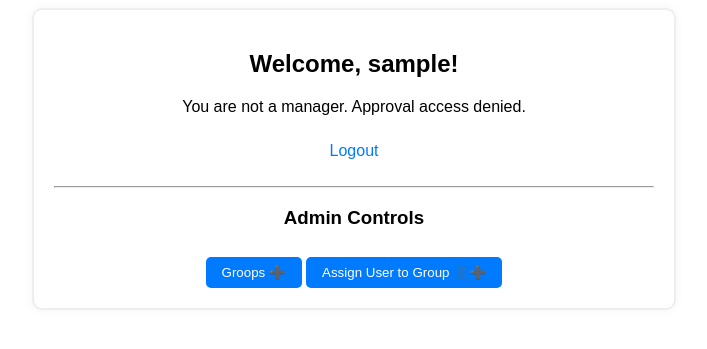
After one commit to SridharSrid/Purchase-Order-Workflow-in-Django, a Django app: page / in a window 1280 px wide. The commit adds this page. Shown: the top 349 px of the page, without its empty margins (286-993 px from the left). Run offline with Django 5.2, Linux system fonts and the light colour scheme; the visitor is signed in with stand-in values (Sample User, id 1).

Commit message:
modification need

```diff
--- /dev/null
+++ b/inventory_project/inventory/templates/inventory/dashboard.html
@@ -0,0 +1,180 @@
+<!-- <!DOCTYPE html>
+<html lang="en">
+<head>
+    <meta charset="UTF-8">
+    <title>Dashboard</title>
+</head>
+<body>
+    <h2>Welcome, {{ request.user.username }}!</h2>
+
+    {% if request.user.groups.all %}
+        <p>Your role(s):
+            {% for group in request.user.groups.all %}
+                <strong>{{ group.name }}</strong>{% if not forloop.last %}, {% endif %}
+            {% endfor %}
+        </p>
+    {% endif %}
+
+    {% if is_manager %}
+        <p><a href="{% url 'approve_po_list' %}">Go to Purchase Order Approvals</a></p>
+    {% else %}
+        <p>You are not a manager. Approval access denied.</p>
+    {% endif %}
+
+    <p><a href="{% url 'logout' %}">Logout</a></p>
+
+    <hr>
+<h3>Admin Controls</h3>
+
+
+<form method="post" action="{% url 'add_group' %}">
+    {% csrf_token %}
+    <label>New Group Name:</label>
+    <input type="text" name="group_name" required>
+    <button type="submit">Add Group</button>
+</form>
+
+
+<form method="post" action="{% url 'assign_user_group' %}">
+    {% csrf_token %}
+    <label>Username:</label>
+    <input type="text" name="username" required>
+
+    <label>Group Name:</label>
+    <input type="text" name="group_name" required>
+
+    <button type="submit">Assign User to Group</button>
+</form>
+
+</body>
+</html> -->
+
+
+<!DOCTYPE html>
+<html lang="en">
+<head>
+    <meta charset="UTF-8">
+    <title>Dashboard</title>
+    <style>
+        body {
+            font-family: Arial, sans-serif;
+            text-align: center;
+        }
+
+        .container {
+            max-width: 600px;
+            margin: 0 auto;
+            padding: 20px;
+            border: 2px solid #eee;
+            border-radius: 10px;
+            box-shadow: 0 0 10px rgba(0,0,0,0.05);
+        }
+
+        .form-container {
+            display: none;
+            margin-top: 10px;
+            border: 1px solid #ccc;
+            padding: 15px;
+            border-radius: 6px;
+            background-color: #f9f9f9;
+        }
+
+        .toggle-btn {
+            cursor: pointer;
+            background-color: #007bff;
+            color: white;
+            padding: 8px 16px;
+            border: none;
+            border-radius: 5px;
+            margin-top: 10px;
+        }
+
+        form input[type="text"] {
+            width: 80%;
+            padding: 8px;
+            margin-top: 5px;
+            margin-bottom: 15px;
+            border-radius: 4px;
+            border: 1px solid #ccc;
+        }
+
+        form button {
+            padding: 6px 12px;
+            background-color: green;
+            color: white;
+            border: none;
+            border-radius: 5px;
+        }
+
+        a {
+            display: inline-block;
+            margin: 10px;
+            color: #007bff;
+            text-decoration: none;
+        }
+
+        a:hover {
+            text-decoration: underline;
+        }
+    </style>
+</head>
+<body>
+    <div class="container">
+        <h2>Welcome, {{ request.user.username }}!</h2>
+
+        {% if request.user.groups.all %}
+            <p>Your role(s):
+                {% for group in request.user.groups.all %}
+                    <strong>{{ group.name }}</strong>{% if not forloop.last %}, {% endif %}
+                {% endfor %}
+            </p>
+        {% endif %}
+
+        {% if is_manager %}
+            <p><a href="{% url 'approve_po_list' %}">Go to Purchase Order Approvals</a></p>
+        {% else %}
+            <p>You are not a manager. Approval access denied.</p>
+        {% endif %}
+
+        <p><a href="{% url 'logout' %}">Logout</a></p>
+
+        <hr>
+
+        <h3>Admin Controls</h3>
+
+        <!-- Toggle Button: Add Group -->
+        <!-- <button class="toggle-btn" onclick="window.location.href='/add-group/'">Group</button> -->
+        <button class="toggle-btn" onclick="toggleForm('groupForm')"> Groops ➕ </button>
+        <div id="groupForm" class="form-container">
+            <form method="post" action="{% url 'add_group' %}">
+                {% csrf_token %}
+                <label>New Group Name:</label><br>
+                <input type="text" name="group_name" required><br>
+                <button type="submit">Add Group</button>
+            </form>
+        </div>
+
+        <!-- Toggle Button: Assign User to Group -->
+        <button class="toggle-btn" onclick="toggleForm('assignForm')">Assign User to Group 👤➕</button>
+        <div id="assignForm" class="form-container">
+            <form method="post" action="{% url 'assign_user_group' %}">
+                {% csrf_token %}
+                <label>Username:</label><br>
+                <input type="text" name="username" required><br>
+
+                <label>Group Name:</label><br>
+                <input type="text" name="group_name" required><br>
+
+                <button type="submit">Assign</button>
+            </form>
+        </div>
+    </div>
+
+    <script>
+        function toggleForm(id) {
+            const form = document.getElementById(id);
+            form.style.display = form.style.display === "none" ? "block" : "none";
+        }
+    </script>
+</body>
+</html>
--- a/inventory_project/inventory/urls.py
+++ b/inventory_project/inventory/urls.py
@@ -5,6 +5,10 @@ from django.urls import path
 from .views import delete_po
 from . import views
 from .views import approve_purchase_order, CreatePurchaseOrderView
+from django.contrib.auth import views as auth_views
+from django.contrib import admin
+
+from .views import create_purchase_order
 
 # urlpatterns = [
 #     path('api/purchase-orders/', PurchaseOrderCreateView.as_view(), name='create-po'),
@@ -22,6 +26,18 @@ urlpatterns = [
     path('api/purchase-orders/<int:pk>/', delete_po, name='delete-po'),
     # path('purchase-orders/', views.list_purchase_orders, name='purchase-orders'),
 
+
+    path('admin/', admin.site.urls),
+        # Login/logout views
+    path('login/', auth_views.LoginView.as_view(template_name='inventory/login.html'), name='login'),
+    path('logout/', auth_views.LogoutView.as_view(), name='logout'),
+        # Dashboard (after login)
+    path('', views.dashboard, name='inventory/dashboard'),
+    path('dashboard/', views.dashboard, name='dashboard'),
+    path('add-group/', views.add_group, name='add_group'),
+    path('assign-user-group/', views.assign_user_group, name='assign_user_group'),
+    path('add-group/', views.add_group, name='add_group'),
+
     path('products/', views.products_view, name='products'),
     path('suppliers/', views.suppliers_view, name='suppliers'),
     path('add-supplier/', views.add_supplier, name='add-supplier'),
@@ -29,4 +45,6 @@ urlpatterns = [
     path('api/purchase-orders/', CreatePurchaseOrderView.as_view(), name='create-purchase-order'),
     path('api/purchase-orders/<int:pk>/approve/', approve_purchase_order, name='approve-purchase-order'),
     path('inventory-transactions/', views.inventory_view, name='inventory_transactions'),
+
+    path('api/purchase-orders/', create_purchase_order, name='create_purchase_order'),
 ]
--- a/inventory_project/inventory/views.py
+++ b/inventory_project/inventory/views.py
@@ -117,7 +117,7 @@
 
 from django.shortcuts import get_object_or_404
 from .serializers import PurchaseOrderSerializer
-from django.contrib.auth.models import Group
+from django.contrib.auth.models import Group, User, Permission
 
 from rest_framework.decorators import api_view, permission_classes
 from rest_framework.permissions import IsAuthenticated
@@ -128,6 +128,66 @@ from django.shortcuts import render, redirect
 from rest_framework.views import APIView
 from rest_framework import status, permissions
 from rest_framework.response import Response
+from django.contrib.auth.decorators import login_required
+from django.contrib.auth.decorators import user_passes_test
+
+
+# @login_required
+# def dashboard(request):
+#     return render(request, 'inventory/dashboard.html')
+
+@login_required
+def dashboard(request):
+    is_manager = request.user.groups.filter(name="Manager").exists()
+    return render(request, 'inventory/dashboard.html', {'is_manager': is_manager})
+# Only superusers can add groups
+@user_passes_test(lambda u: u.is_superuser)
+def add_group(request):
+    if request.method == "POST":
+        group_name = request.POST.get("group_name")
+        if group_name:
+            Group.objects.get_or_create(name=group_name)
+    return redirect('dashboard')
+
+@user_passes_test(lambda u: u.is_superuser)
+def assign_user_group(request):
+    if request.method == "POST":
+        username = request.POST.get("username")
+        group_name = request.POST.get("group_name")
+
+        try:
+            user = User.objects.get(username=username)
+            group = Group.objects.get(name=group_name)
+            user.groups.add(group)
+        except User.DoesNotExist:
+            pass
+        except Group.DoesNotExist:
+            pass
+    return redirect('dashboard')
+@user_passes_test(lambda u: u.is_superuser)
+def add_group(request):
+    if request.method == 'POST':
+        group_name = request.POST.get('group_name')
+        permission_ids = request.POST.getlist('permissions')  # multiple selected
+
+        if group_name:
+            group, created = Group.objects.get_or_create(name=group_name)
+            if permission_ids:
+                perms = Permission.objects.filter(id__in=permission_ids)
+                group.permissions.set(perms)
+            group.save()
+
+        return redirect('dashboard')
+
+    # For GET: display available permissions
+    permissions = Permission.objects.all().order_by('content_type__app_label', 'codename')
+    return render(request, 'inventory/add_group_form.html', {'permissions': permissions})
+
+
+
+
+
+
 
 def list_purchase_orders(request):
     purchase_orders = PurchaseOrder.objects.select_related('supplier', 'product').all()
@@ -292,3 +352,15 @@ def delete_po(request, pk):
         return Response({"error": "Only Pending orders can be deleted."}, status=400)
     po.delete()
     return Response({"message": f"Purchase Order {pk} deleted."}, status=200)
+
+from django.views.decorators.csrf import csrf_exempt
+
+@csrf_exempt
+@api_view(['POST'])
+@permission_classes([IsAuthenticated])
+def create_purchase_order(request):
+    serializer = PurchaseOrderSerializer(data=request.data, context={'request': request})
+    if serializer.is_valid():
+        serializer.save()
+        return Response(serializer.data, status=status.HTTP_201_CREATED)
+    return Response(serializer.errors, status=status.HTTP_400_BAD_REQUEST)
--- a/inventory_project/inventory_project/settings.py
+++ b/inventory_project/inventory_project/settings.py
@@ -46,6 +46,8 @@ INSTALLED_APPS = [
 REST_FRAMEWORK = {
     'DEFAULT_AUTHENTICATION_CLASSES': [
         'rest_framework.authentication.TokenAuthentication',
+        'rest_framework.authentication.SessionAuthentication',
+        'rest_framework.authentication.BasicAuthentication',
     ],
     'DEFAULT_PERMISSION_CLASSES': [
     'rest_framework.permissions.IsAuthenticated',
@@ -98,6 +100,9 @@ DATABASES = {
         'PORT': '5432',
     }
 }
+LOGIN_REDIRECT_URL = '/'  # URL name, not the path
+# LOGIN_REDIRECT_URL = 'suppliers'  # After login, where to go
+# LOGOUT_REDIRECT_URL = 'login'
 
 
 # Password validation
```
Also changed, not shown: inventory_project/inventory/models.py (+19 -10 lines), inventory_project/inventory/serializers.py (+9 -6 lines), inventory_project/inventory/templates/inventory/add_group_form.html (added, +58 -0 lines), inventory_project/inventory/templates/inventory/create_po.html (added, +13 -0 lines), inventory_project/inventory/templates/inventory/login.html (added, +68 -0 lines), inventory_project/inventory/templates/inventory/suppliers.html (+4 -6 lines).
